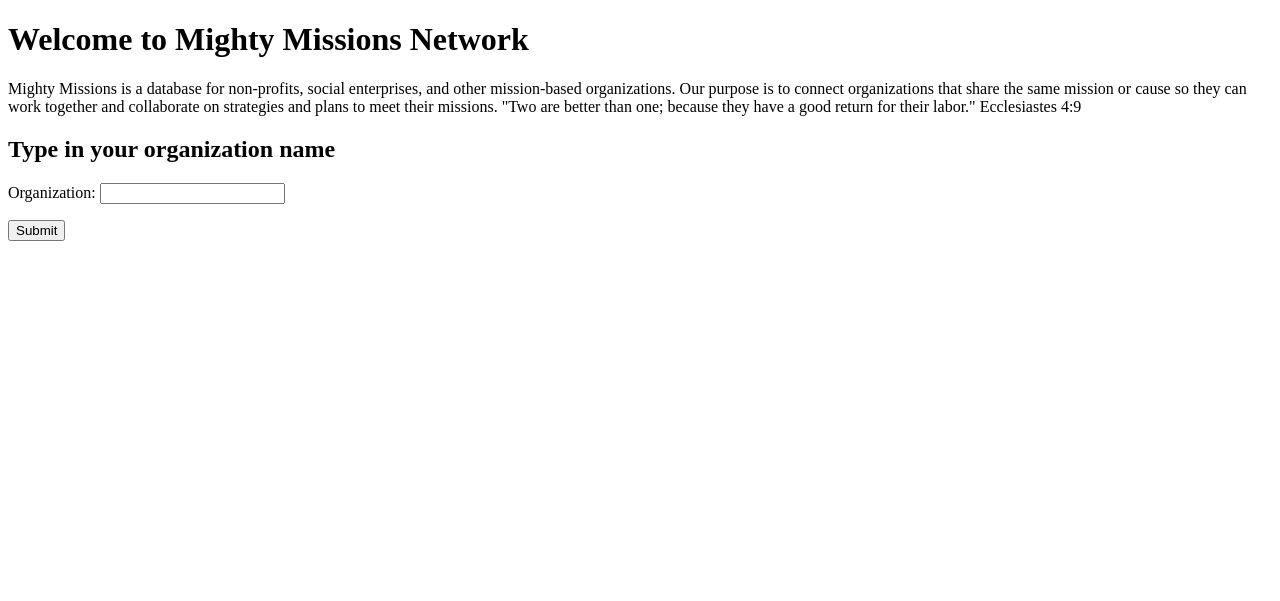
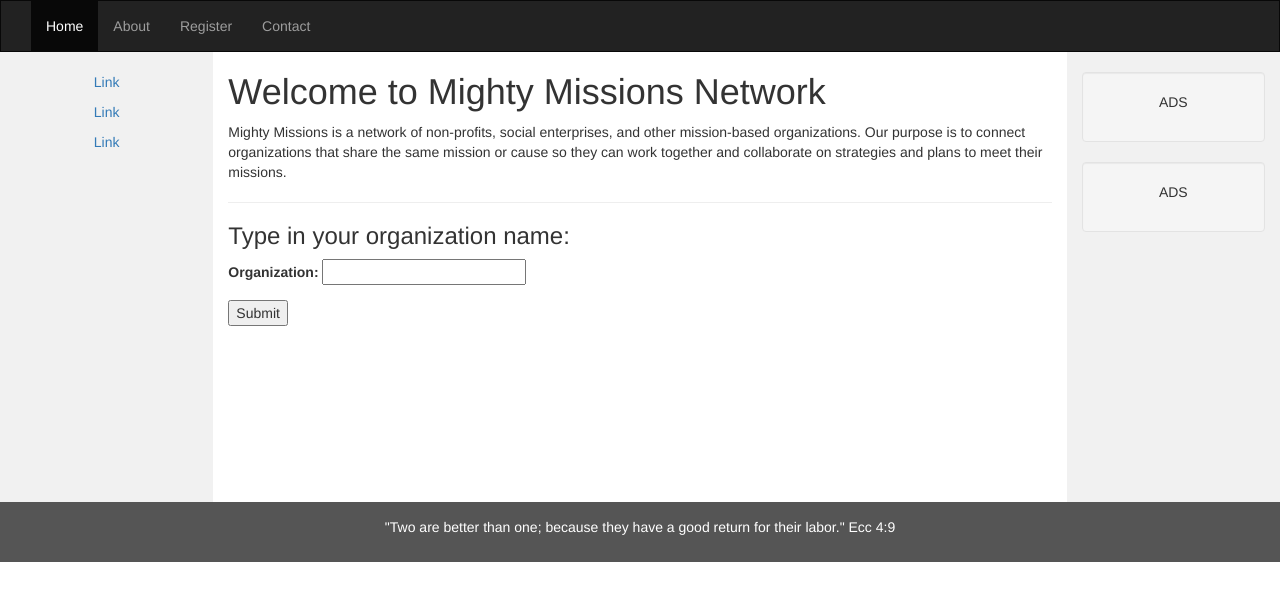
Before and after one commit to smatloc1/project_folder, a Flask app: page / in a window 1280 px wide. Shown: the top 601 px of the page. Run offline with Flask 2, Linux system fonts and the light colour scheme; some libraries are stand-ins or nearby versions.

Commit message:
tests.py and bootstrap

```diff
--- a/crud.py
+++ b/crud.py
@@ -60,7 +60,7 @@ def get_org_by_name(org_name):
 def get_orgs_by_cause(cause_name):
    """Return a list of organizations by cause."""
 
-   return Org.query.filter(Org.cause == cause_name)
+   return Org.query.filter(Org.cause == cause_name).first()
 
 
 def get_cause_by_name(cause_name):
--- a/server.py
+++ b/server.py
@@ -4,7 +4,9 @@ from flask import (Flask, render_template, request, flash, session,
                    redirect)
 from model import connect_to_db
 import crud
-
+from pprint import pformat
+import os
+import requests
 from jinja2 import StrictUndefined
 
 app = Flask(__name__)
@@ -21,7 +23,7 @@ def homepage():
 
     return render_template('homepage.html')
 
-#################  Display registration form ##############
+#################  Display registration form ################################
 
 @app.route('/registrationform')
 def reg_form():
@@ -41,7 +43,7 @@ def login_org():
 
 
     if not org:
-        flash('oops!' 'This organization does not exist')
+        flash('THIS ORGANIZATION IS NOT REGISTERED IN OUR DATABASE')
         return redirect('/registrationform')
 
     else:
@@ -83,9 +85,10 @@ def create_org_registration():
 @app.route('/profiles/<org_name>')
 def show_org(org_name):
     """ Show details on a particular organization."""
-
-    org = crud.get_org_by_name(org_name)
-
+    print("THIS IS FOR DEBUGGING\n\n\n\n\n\n")
+    print(org_name)
+    org = crud.get_org_by_name(org_name.lower())
+    print(org)
     return render_template('profiles.html', org=org)
 
 
@@ -123,7 +126,7 @@ def search_orgs_by_cause():
      cause_obj = crud.get_cause_by_name(cause_name)
      orgs = crud.get_orgs_by_cause(cause_obj)
 
-     return render_template('searchbycause.html', orgs=cause_obj.orgs)
+     return render_template('searchbycause.html', cause_obj=cause_obj)
 
 #@app.route('/test/', methods=["POST"])
 #def show_orgs_by_cause():
@@ -131,14 +134,18 @@ def search_orgs_by_cause():
  #   return "this url worked"
 
 
-##############   Search by Name ##########################
+##############   Search by Name  INTEGRATION TEST  ##########################
 
 @app.route('/searchbyname', methods=['POST'])
 def org_by_name():
     """ Search for an organization by name """
 
     org_name = request.form.get('org_name')
-    org = crud.get_org_by_name(org_name)
+    org = crud.get_org_by_name(org_name.lower())
+
+    if not org:
+        flash('This organization does not exist')
+        return render_template('search.html')
 
     return redirect(f'/profiles/{org_name}')
 
--- a/templates/base.html
+++ b/templates/base.html
@@ -1,12 +1,67 @@
 <!DOCTYPE html>
 <html lang="en">
 <head>
-    <meta charset="UTF-8">
-    <meta http-equiv="X-UA-Compatible" content="IE=edge">
-    <meta name="viewport" content="width=device-width, initial-scale=1.0">
-    <title>Document</title>
+  <title>Mighty Missions Network</title>
+  <meta charset="utf-8">
+  <meta name="viewport" content="width=device-width, initial-scale=1">
+  <link rel="stylesheet" href="https://maxcdn.bootstrapcdn.com/bootstrap/3.4.1/css/bootstrap.min.css">
+  <script src="https://ajax.googleapis.com/ajax/libs/jquery/3.5.1/jquery.min.js"></script>
+  <script src="https://maxcdn.bootstrapcdn.com/bootstrap/3.4.1/js/bootstrap.min.js"></script>
+  <style>
+    /* Remove the navbar's default margin-bottom and rounded borders */
+    .navbar {
+      margin-bottom: 0;
+      border-radius: 0;
+    }
+
+    /* Set height of the grid so .sidenav can be 100% (adjust as needed) */
+    .row.content {height: 450px}
+
+    /* Set gray background color and 100% height */
+    .sidenav {
+      padding-top: 20px;
+      background-color: #f1f1f1;
+      height: 100%;
+    }
+
+    /* Set black background color, white text and some padding */
+    footer {
+      background-color: #555;
+      color: white;
+      padding: 15px;
+    }
+
+    /* On small screens, set height to 'auto' for sidenav and grid */
+    @media screen and (max-width: 767px) {
+      .sidenav {
+        height: auto;
+        padding: 15px;
+      }
+      .row.content {height:auto;}
+    }
+  </style>
 </head>
 <body>
+
+<nav class="navbar navbar-inverse">
+  <div class="container-fluid">
+    <div class="navbar-header">
+      <button type="button" class="navbar-toggle" data-toggle="collapse" data-target="#myNavbar">
+        <span class="icon-bar"></span>
+        <span class="icon-bar"></span>
+        <span class="icon-bar"></span>
+      </button>
+    </div>
+    <div class="collapse navbar-collapse" id="myNavbar">
+      <ul class="nav navbar-nav">
+        <li class="active"><a href="/">Home</a></li>
+        <li><a href="#">About</a></li>
+        <li><a href="/registrationform">Register</a></li>
+        <li><a href="#">Contact</a></li>
+      </ul>
+    </div>
+  </div>
+</nav>
     {% with messages = get_flashed_messages() %}
         {% if messages %}
         <ul class=flashes>
--- a/templates/homepage.html
+++ b/templates/homepage.html
@@ -2,28 +2,43 @@
 {% block title %}Mighty Missions Home{% endblock %}
 
 {% block body %}
+
+
+<div class="container-fluid text-center">
+  <div class="row content">
+    <div class="col-sm-2 sidenav">
+      <p><a href="#">Link</a></p>
+      <p><a href="#">Link</a></p>
+      <p><a href="#">Link</a></p>
+    </div>
+    <div class="col-sm-8 text-left">
       <h1>Welcome to Mighty Missions Network</h1>
-
-  <div>
-
-    Mighty Missions is a database for non-profits, social enterprises, and other mission-based organizations.
+      <p>Mighty Missions is a network of non-profits, social enterprises, and other mission-based organizations.
         Our purpose is to connect organizations that share the same mission or cause so they can
         work together and collaborate on strategies and plans to meet their missions.
-            "Two are better than one; because they have a good return for their labor."  Ecclesiastes 4:9
-
-    </div>
-
-  <h2>Type in your organization name</h2>
-
+      </p>
+      <hr>
+      <h3>Type in your organization name:</h3>
       <form action="/login" method="GET">
         <p>
             <p><label>Organization: <input type="text" name='org_name'></label></p>
-
-    </p>
-
-    <p>
             <input type="submit">
         </p>
       </form>
+    </div>
+    <div class="col-sm-2 sidenav">
+      <div class="well">
+        <p>ADS</p>
+      </div>
+      <div class="well">
+        <p>ADS</p>
+      </div>
+    </div>
+  </div>
+</div>
+
+<footer class="container-fluid text-center">
+  <p>"Two are better than one; because they have a good return for their labor."  Ecc 4:9</p>
+</footer>
 
 {% endblock %}
--- a/templates/profiles.html
+++ b/templates/profiles.html
@@ -8,7 +8,7 @@
     <h2><label>Organization ID:</label>  {{org.org_id}}
     <h2><label>Organization Name:</label> {{org.org_name.title()}}
     <h2><label>Mission:</label> {{org.mission}}
-    <h2><label>Cause:</label>  {{org.cause.cause_name}}
+    <h2><label>Cause:</label>  {{org.cause.cause_name.title()}}
     <h2><label>Web URL:</label> {{org.web_url}}
     <h2><label>Tagline:</label> {{org.tagline}}
     <h2><label>Image:</label> {{org.image}}
@@ -20,4 +20,4 @@
     </form>
 
 
-{% endblock %},
+{% endblock %}
```
Also changed, not shown: model.py (+4 -4 lines), seed.py (+13 -0 lines), templates/searchbycause.html (+5 -3 lines), tests.py (+26 -85 lines), 1 other file. Lines whose indentation alone changed are shown as unchanged.
